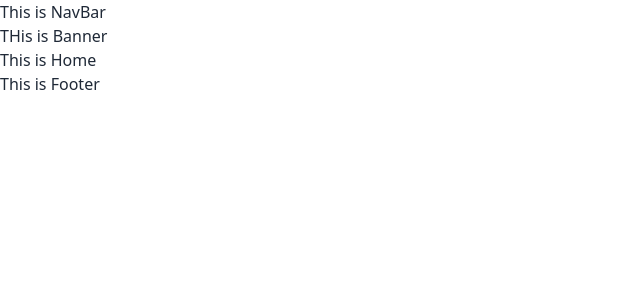
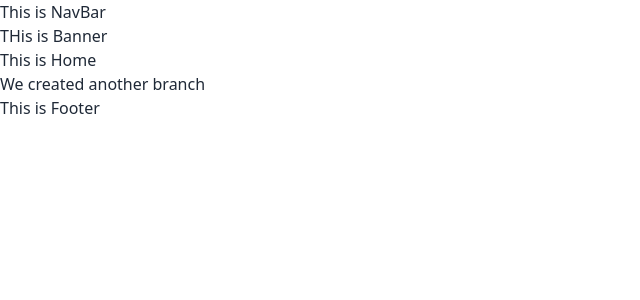
Before and after one commit to Arefin016/LinkUp-Client, a React (Vite) app: page / in a window 1280 px wide. Shown: the top 300 px of the page, without its empty margins (0-640 px from the left). Built offline with nearby package versions, Linux system fonts and the light colour scheme.

Commit message:
New Branch Has Been Created

```diff
--- a/src/pages/Home/Home/Home.jsx
+++ b/src/pages/Home/Home/Home.jsx
@@ -2,6 +2,7 @@
   return (
     <div>
       <h2>This is Home</h2>
+      <h2>We created another branch</h2>
     </div>
   )
 }
```
